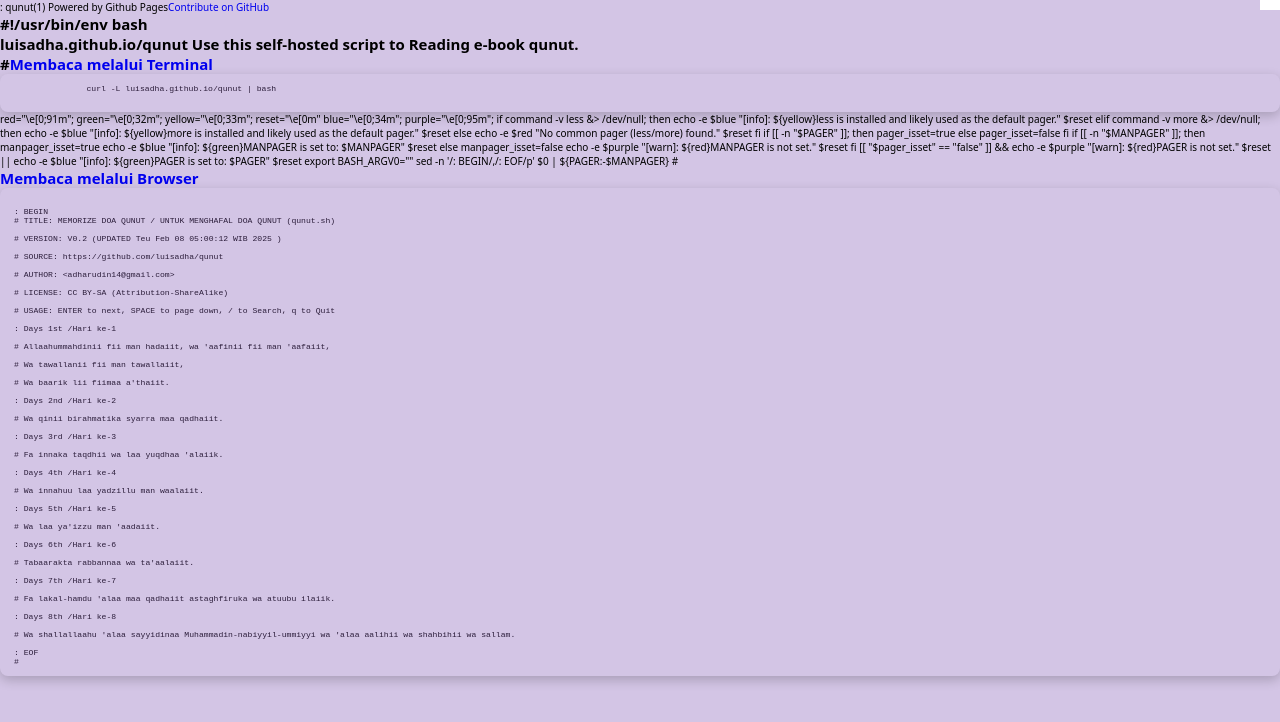
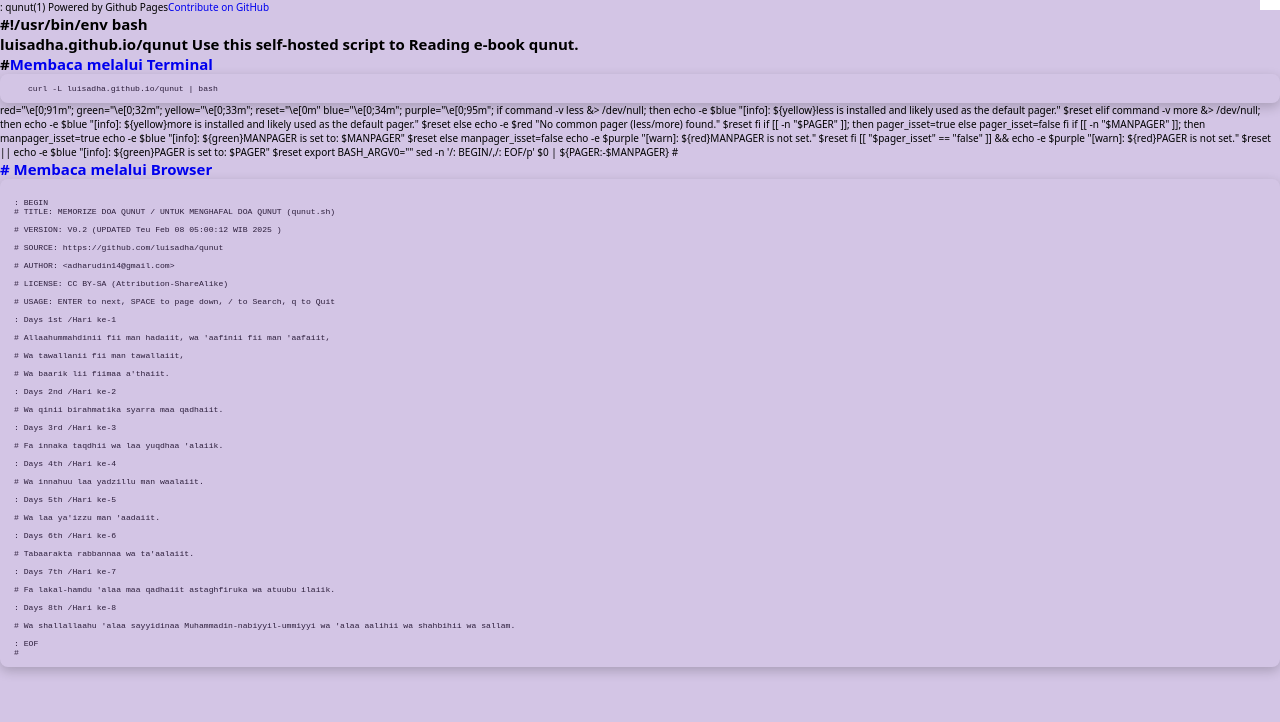
Before and after one commit to luisadha/qunut, a plain HTML site: page index.html in a window 1280 px wide. Drawn offline with Linux system fonts and the light colour scheme.

Commit message:
Update index.html

```diff
--- a/index.html
+++ b/index.html
@@ -208,14 +208,11 @@
 : qunut(1) Powered by Github Pages<a class="github-fork-ribbon" href="https://github.com/luisadha/alrc-termux" data-ribbon="Contribute on GitHub" title="Contribute on GitHub">Contribute on GitHub</a> <h2>
 #!/usr/bin/env bash </br>
 <span>luisadha.github.io/qunut Use this self-hosted script to Reading e-book qunut.</span>
-	<h2>
-		#<a name="usage" href="#usage">Membaca melalui Terminal</a>
-	</h2>
-		<pre>
-			<code code="shell">curl -L luisadha.github.io/qunut | bash</code>
-		</pre>
-
-			<span class="hidden-text">
+<h2>
+#<a name="usage" href="#usage">Membaca melalui Terminal</a>
+</h2>
+<pre><code code="shell">curl -L luisadha.github.io/qunut | bash</code></pre>
+<span class="hidden-text">
 red="\e[0;91m"; green="\e[0;32m"; yellow="\e[0;33m"; reset="\e[0m"
 blue="\e[0;34m"; purple="\e[0;95m";
 if command -v less &> /dev/null; then
@@ -243,12 +240,10 @@ fi
 
 export BASH_ARGV0=""
 sed -n '/: BEGIN/,/: EOF/p' $0 | ${PAGER:-$MANPAGER}
-# </span>
-<h2>
-	<a name="code" href="#code">Membaca melalui Browser</a>
-</h2>
-<pre>
-<code code="bash">
+#
+</span>
+<h2><a name="code" href="#code"># Membaca melalui Browser</a></h2>
+<pre><code code="bash">
 : BEGIN
 # TITLE: MEMORIZE DOA QUNUT / UNTUK MENGHAFAL DOA QUNUT (qunut.sh)
 
```
